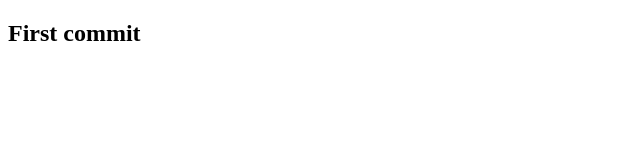
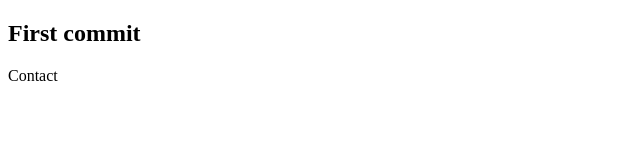
Before and after one commit to AlexeyUsanin/git-practice, a plain HTML site: page index.html in a window 1280 px wide. Shown: the full height of the page, 0-640 px from the left. Drawn offline with Linux system fonts and the light colour scheme.

Commit message:
Added footer

```diff
--- a/index.html
+++ b/index.html
@@ -12,6 +12,10 @@
   <a href="contact.html"></a>
   <h2></h2>
 
+  <footer>
+    <div>Contact</div>
+  </footer>
+
 
 
 </body>
```
